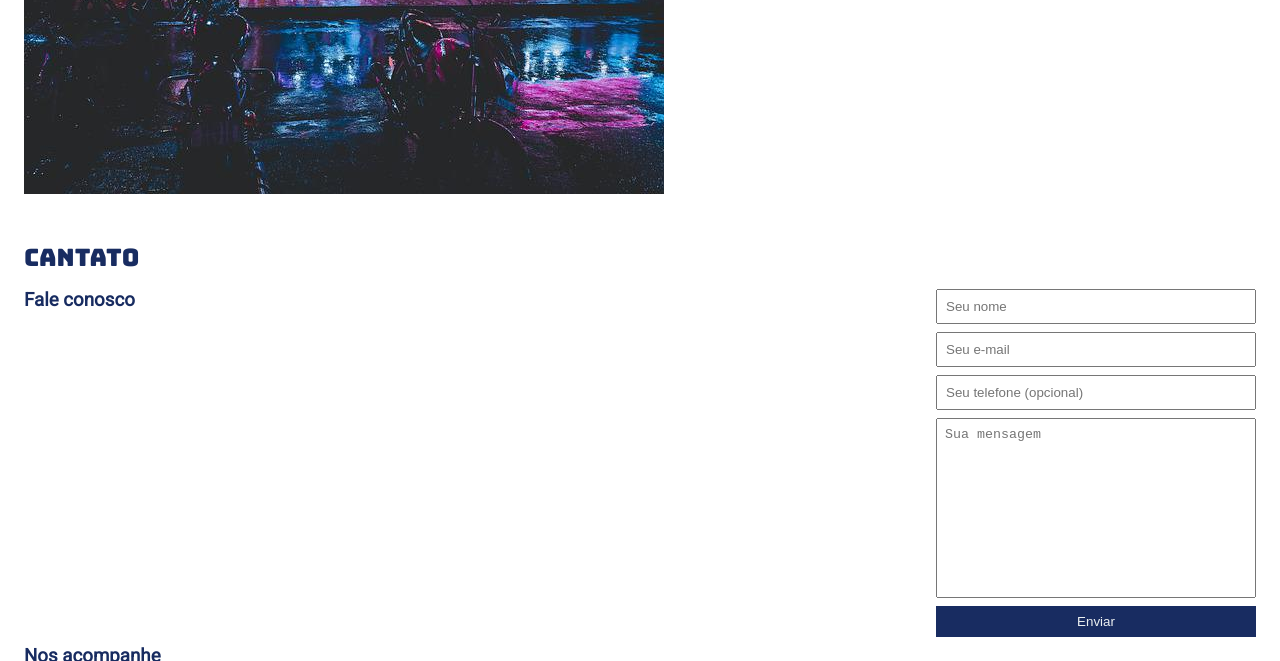
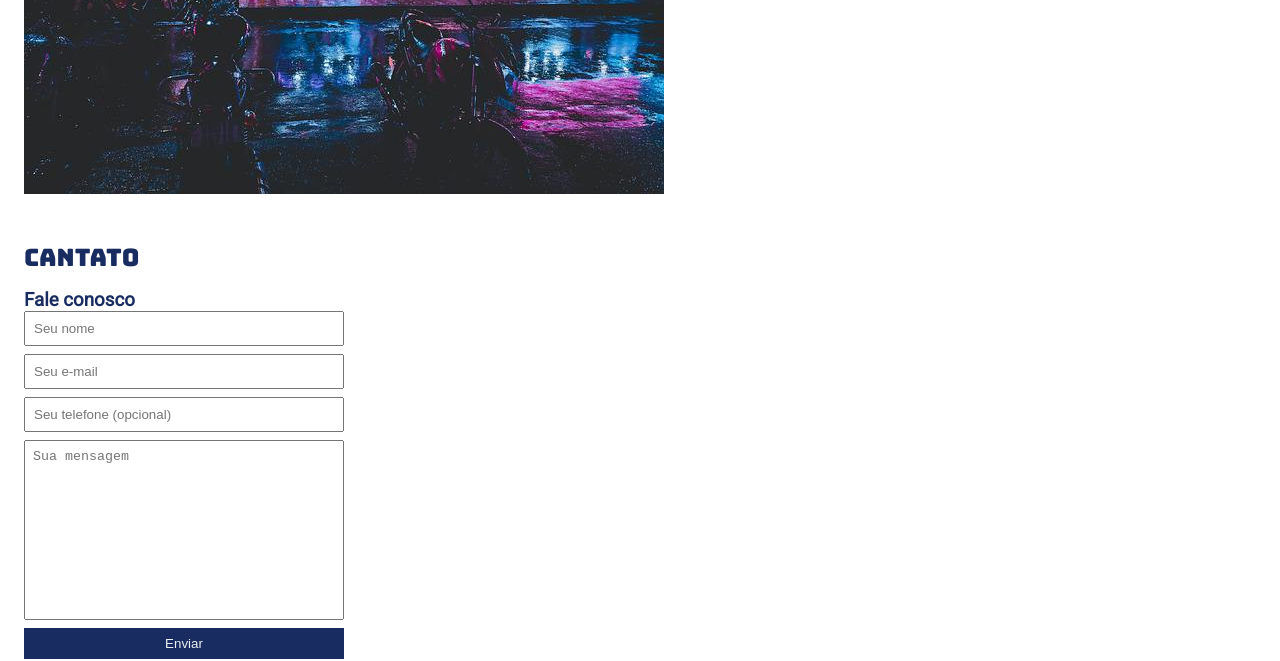
Before and after one commit to LuizCMSpengler/site_gamesshop, a plain HTML site: page index.html in a window 1280 px wide. Shown: the part 385-1046 px from the top of the page. Drawn offline with Linux system fonts and the light colour scheme.

Commit message:
Correção de erros
Correção de erros no layout

```diff
--- a/index.html
+++ b/index.html
@@ -46,8 +46,8 @@
         </div>
     </section>
     <section id="contact">
+        <h2>Cantato</h2>
         <div class="container">
-            <h2>Cantato</h2>
             <div class="contact-methods">
                 <h3>Fale conosco</h3>
                 <form>
--- a/main.css
+++ b/main.css
@@ -39,7 +39,7 @@ header li a:hover {
     text-decoration: underline;
 }
 
-.container {
+.container , h2 {
     max-width: 1280px;
     width: 100%;
     margin: 0 auto;
@@ -87,7 +87,7 @@ section p {
 }
 
 .contact-methods {
-    display: flex;
+    display: block;
     justify-content: space-between;
 }
 
```
